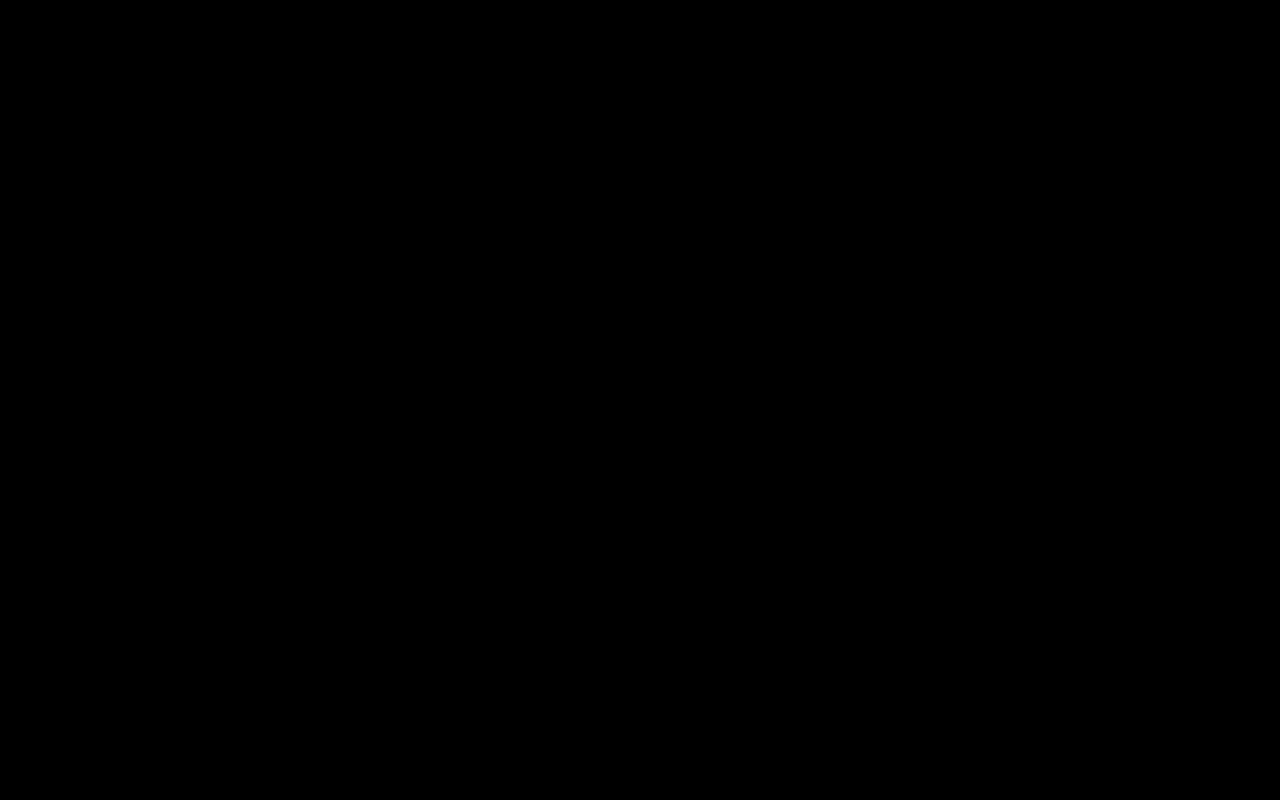
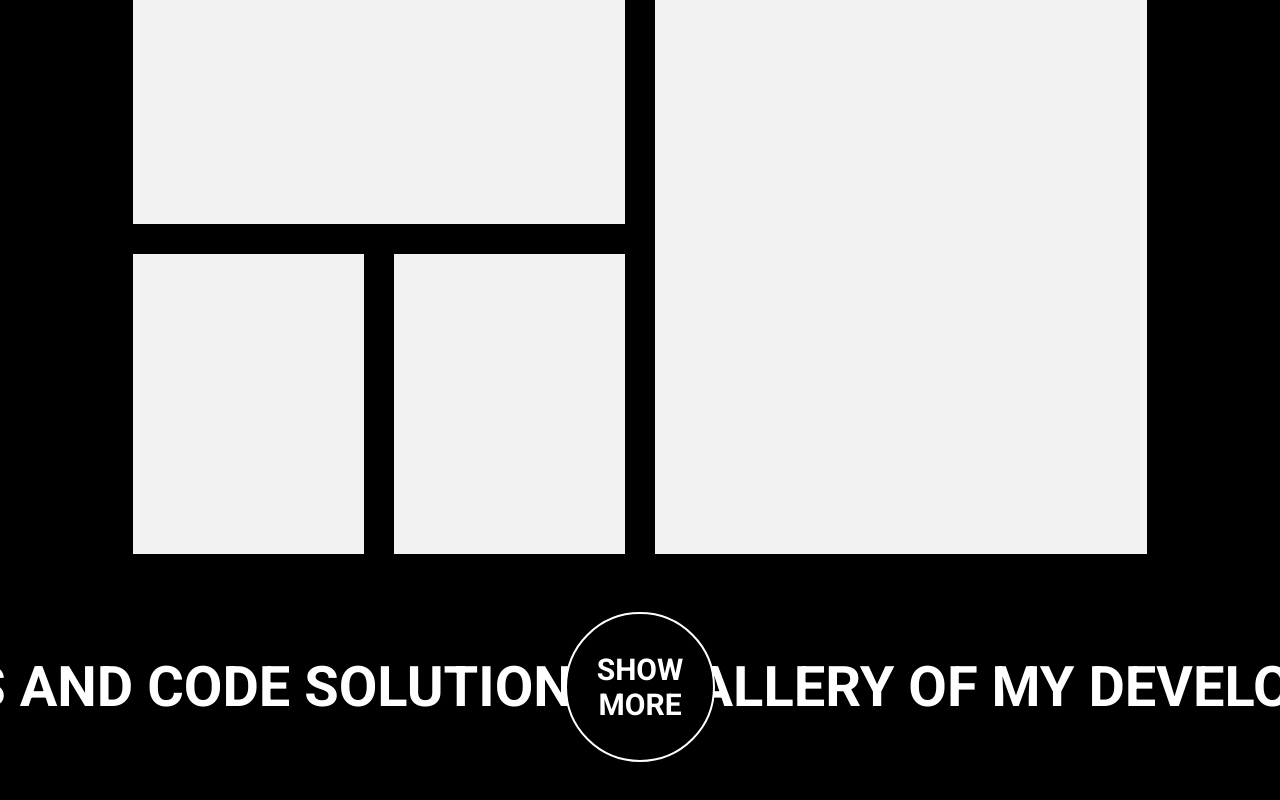
Before and after one commit to merkushynArt/mySite, a React (Create React App) app in the folder client/: page / in a window 1280 px wide. Shown: the part 1474-2274 px from the top of the page. Before the commit the page ends 902 px from the top, so only its background shows below. Built offline with nearby package versions, Linux system fonts and the light colour scheme.

Commit message:
created main-portfolio section and animated button

```diff
--- a/client/src/App.css
+++ b/client/src/App.css
@@ -57,7 +57,101 @@ section {
    max-width: 1024px;
    width: 100%;
    margin: 0 auto;
-   padding: 0 5px;
+   padding: 100px 5px;
+}
+
+.title {
+   font-size: 56px;
+   text-transform: uppercase;
+   color: transparent;
+   -webkit-text-stroke: 1px #fff;
+   -webkit-text-fill-color: transparent;
+}
+
+.tr {
+   text-align: right;
+}
+
+.button-anim {
+   position: relative;
+}
+
+.button-container {
+   display: flex;
+   overflow-x: hidden;
+}
+
+.button__link {
+   position: absolute;
+   top: 50%;
+   left: 50%;
+   transform: translate(-50%, -50%);
+   background: #000;
+   width: 150px;
+   height: 150px;
+   border: 2px solid #fff;
+   border-radius: 100px;
+   display: flex;
+   justify-content: center;
+   align-items: center;
+   text-align: center;
+   text-decoration: none;
+   font-size: 30px;
+   font-weight: 700;
+   text-transform: uppercase;
+   color: #fff;
+}
+
+.button__link:hover .button__link-word::before  {
+   width: 150px;
+   height: 150px;
+}
+
+.button__link:hover .button__link-word {
+   color: #000;
+}
+
+.button__link-word {
+   position: relative;
+   z-index: 10;
+   transition: all .8s linear;
+
+}
+
+.button__link-word::before {
+   content: '';
+   position: absolute;
+   top: 50%;
+   left: 50%;
+   transform: translate(-50%, -50%);
+   width: 0px;
+   height: 0px;
+   background: #fff;
+   border-radius: 100px;
+   z-index: -1;
+   transition: all .1s linear;
+}
+
+.button__title {
+   text-transform: uppercase;
+   font-size: 7vh;
+   margin-right: 50px;
+   white-space: nowrap;
+   animation: moveLeft 10s linear infinite;
+}
+
+.button__title-second {
+   font-size: 50px;
+   display: none;
+}
+
+@keyframes moveLeft {
+   0% {
+      transform: translateX(0%);
+   }
+   100% {
+      transform: translateX(-100%);
+   }
 }
 
 /*==============================================================================*\
@@ -166,6 +260,10 @@ section {
 \*==============================================================================*/
 .hero {
    overflow: hidden;
+   max-width: 1024px;
+   width: 100%;
+   margin: 0 auto;
+   padding: 0 5px;
 }
 
 .hero__title-container {
@@ -204,6 +302,23 @@ section {
    font-size: 30px;
    font-weight: 700;
 }
+/*==============================================================================*/
+.grid-container {
+   display: grid;
+   grid-template-columns: repeat(auto-fill, minmax(200px, 1fr)); /* Автоматическое заполнение столбцов с минимальной шириной 200px */
+   grid-auto-rows: 300px; /* Высота каждой строки равна 200px */
+   grid-gap: 30px; /* Промежуток между блоками */
+ }
+
+ .grid-item {
+   background-color: #f2f2f2;
+   padding: 20px;
+ }
+
+ .grid-item:nth-child(3n+1) {
+   grid-column: span 2; /* Занимает 2 столбца */
+   grid-row: span 2; /* Занимает 2 строки */
+ }
 
 /*==============================================================================*\
 #max-width: 600px
--- /dev/null
+++ b/client/src/components/Button.jsx
@@ -0,0 +1,32 @@
+import React, { useEffect, useState } from 'react';
+import { Link } from 'react-router-dom';
+
+export const Button = ({ words }) => {
+   const [currentWordIndex, setCurrentWordIndex] = useState(0);
+   const currentWord = words[currentWordIndex];
+
+   useEffect(() => {
+      const intervalId = setInterval(() => {
+         setCurrentWordIndex(prevIndex => (prevIndex + 1) % words.length);
+      }, 2000);
+      return () => clearInterval(intervalId);
+   }, [words]);
+
+   return (
+      <div className='button-anim'>
+         <div className='button-container'>
+            {words.map((word, index) => (
+               <h3 key={index} className='button__title'>
+                  {word}
+               </h3>
+            ))}
+            <h3 className='button__title-second'>{currentWord}</h3>
+         </div>
+         <Link className="button__link" to={'/'}>
+            <div className="button__link-word">
+               Show <br/>more
+            </div>
+         </Link>
+      </div>
+   );
+};
--- a/client/src/components/Title.jsx
+++ b/client/src/components/Title.jsx
@@ -1,4 +1,4 @@
-import React, { useEffect, useState } from 'react';
+/*import React, { useEffect, useState } from 'react';
 
 const titles = [
    'Your idea is my web implementation',
@@ -29,4 +29,29 @@ export const Title = () => {
          <h2 className='hero__title-second'>Your idea is my web implementation</h2>
       </div>
    );
-}
+}*/
+
+import React, { useEffect, useState } from 'react';
+
+export const Title = ({ words }) => {
+   const [currentWordIndex, setCurrentWordIndex] = useState(0);
+   const currentWord = words[currentWordIndex];
+
+   useEffect(() => {
+      const intervalId = setInterval(() => {
+         setCurrentWordIndex(prevIndex => (prevIndex + 1) % words.length);
+      }, 2000);
+      return () => clearInterval(intervalId);
+   }, [words]);
+
+   return (
+      <div className='hero__title-container'>
+         {words.map((word, index) => (
+            <h1 key={index} className='hero__title'>
+               {word}
+            </h1>
+         ))}
+         <h2 className='hero__title-second'>{currentWord}</h2>
+      </div>
+   );
+};
--- a/client/src/pages/Main.jsx
+++ b/client/src/pages/Main.jsx
@@ -1,13 +1,31 @@
 import React from 'react';
-import { Title } from '../components/Title';
+import { Title } from '../components/Title.jsx';
+import { Button } from '../components/Button.jsx';
 
+
+const words1 = [
+   'Your idea is my web implementation',
+   'Your idea is my web implementation',
+   'Your idea is my web implementation'
+];
+
+const wordsPortfolio = [
+   'Gallery of my developments and code solutions',
+   'Gallery of my developments and code solutions',
+   'Gallery of my developments and code solutions',
+   'Gallery of my developments and code solutions'
+]
+/*
+   'Overview of my code achievements and implementations',
+   'Portfolio showcasing my skills and implementation of my work',
+*/
 
 export const Main = () => {
    return (
       <div className='main'>
-         <Title/>
-         <div className="container">
-            <section className="hero">
+         <Title words={words1} />
+
+         <div className="hero">
             <div className="hero__promo">
                <video autoPlay muted loop>
                   <source src="/video/quco com ua promo video.mp4" type="video/mp4" />
@@ -18,8 +36,22 @@ export const Main = () => {
             <div className="hero-text">
                I am a web developer focused on creating web applications that enhance the user experience. My goal is to develop intuitive interfaces that simplify people's lives and improve their online interactions. I strive for innovation and the creation of high-performance web solutions that help businesses achieve their objectives. My passion for web development enables me to create web projects that make the internet more appealing and functional for everyone.
             </div>
+         </div>
+
+         <section className='main-portfolio'>
+            <h3 className='title tr'>Recent Works</h3>
+            <div class="grid-container">
+               <div class="grid-item"></div>
+               <div class="grid-item"></div>
+               <div class="grid-item"></div>
+               <div class="grid-item"></div>
+               <div class="grid-item"></div>
+               <div class="grid-item"></div>
+            </div>
          </section>
-         </div>
+         <Button words={wordsPortfolio}/>
+
+         <section></section>
       </div>
    );
 }
```
Lines whose indentation alone changed are shown as unchanged.
